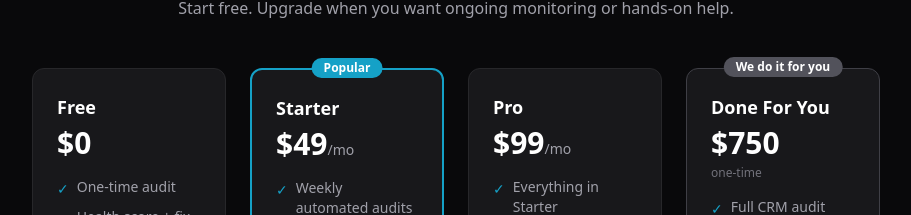
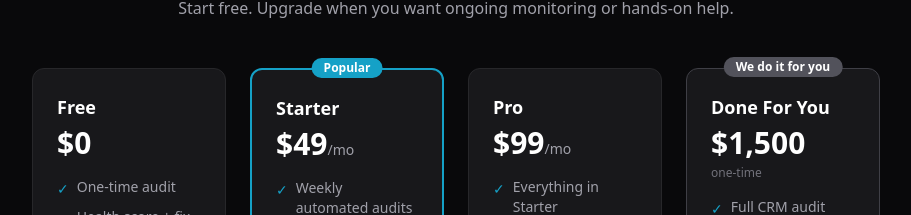
Before and after one commit to kgthegent/auditbot, a Next.js app: page / in a window 1280 px wide. Shown: the part 2296-2511 px from the top of the page, without its empty margins (184-1095 px from the left). Built offline with nearby package versions, Linux system fonts and the light colour scheme.

Commit message:
Done-For-You tier:  → ,500

```diff
--- a/app/page.tsx
+++ b/app/page.tsx
@@ -188,7 +188,7 @@ export default function Home() {
               We do it for you
             </div>
             <h3 className="text-lg font-semibold mb-1">Done For You</h3>
-            <div className="text-3xl font-bold mb-1">$750</div>
+            <div className="text-3xl font-bold mb-1">$1,500</div>
             <p className="text-xs text-zinc-500 mb-4">one-time</p>
             <ul className="space-y-2 text-sm text-zinc-400 mb-6">
               <li className="flex items-start gap-2"><span className="text-brand mt-0.5">&#10003;</span> Full CRM audit</li>
```
